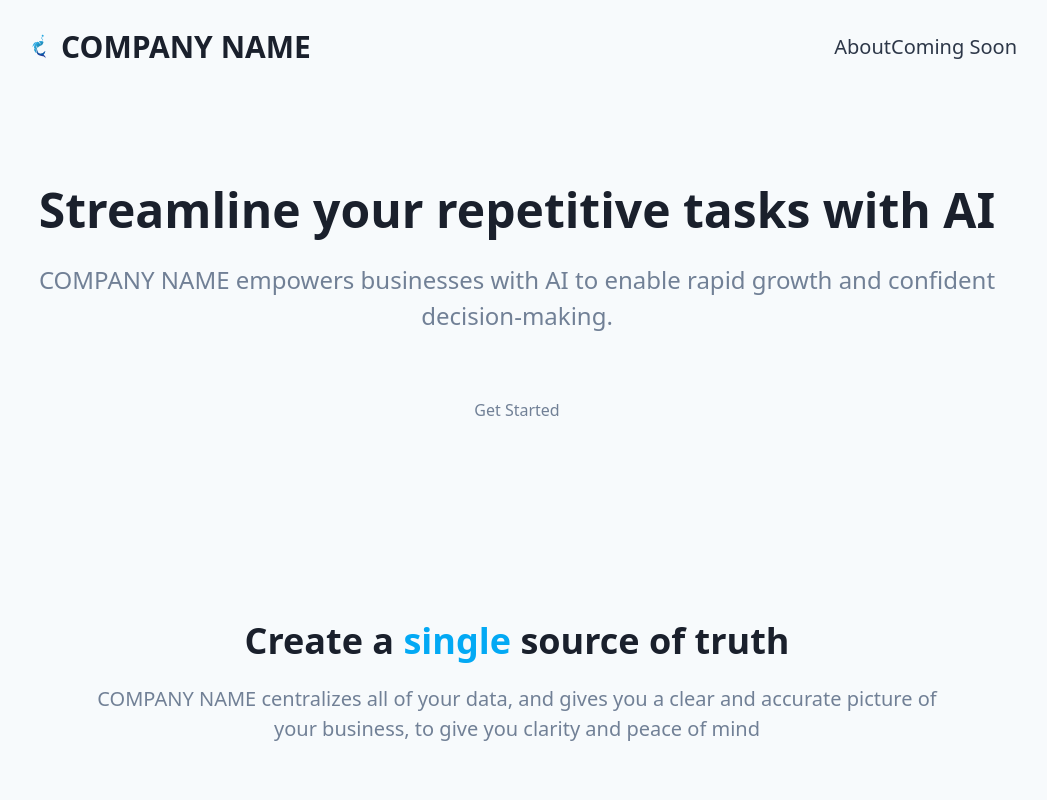
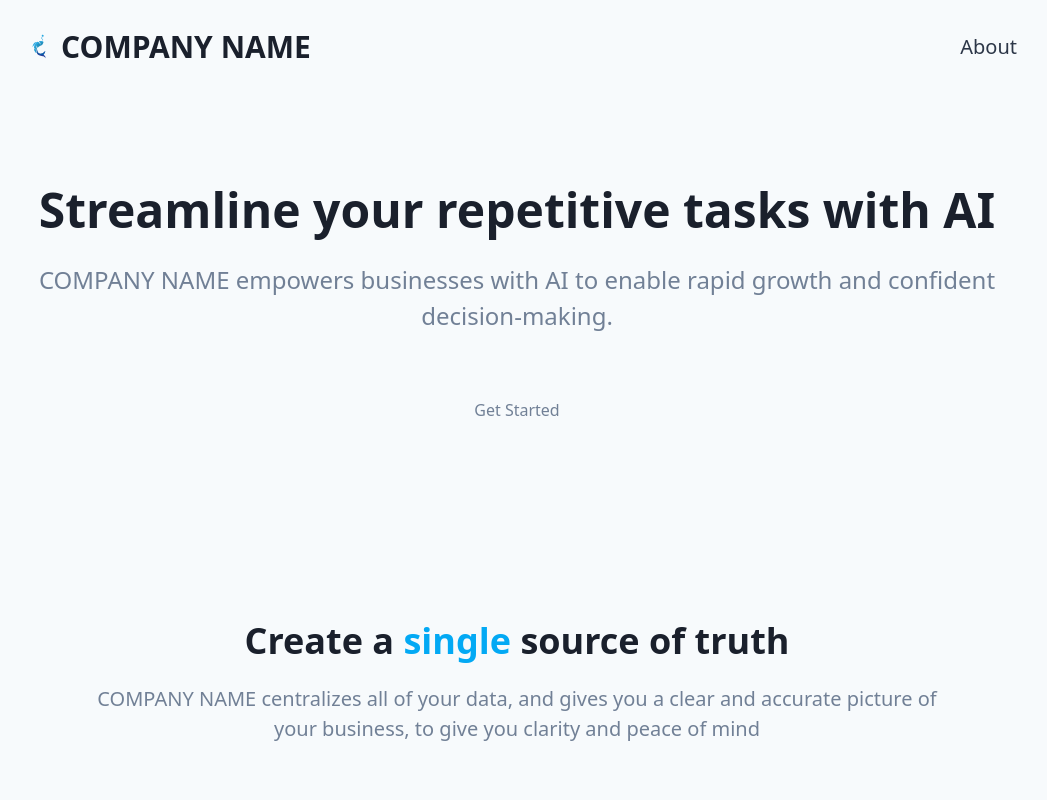
Before and after one commit to gsleh123/goldfish, a Next.js app: page / in a window 1280 px wide. Shown: the top 800 px of the page, without its empty margins (123-1170 px from the left). Built offline with nearby package versions, Linux system fonts and the light colour scheme.

Commit message:
fix: updating website

```diff
--- a/src/templates/Hero.tsx
+++ b/src/templates/Hero.tsx
@@ -21,10 +21,10 @@ const Hero = () => (
         }
         description={`${AppConfig.company_name} empowers businesses with AI to enable rapid growth and confident decision-making.`}
         button={
-          <Link href="/">
-            <a>
-              <Button xl>Get Started</Button>
-            </a>
+          <Link href="/contact-us">
+              <a>
+                <Button xl>Get Started</Button>
+              </a>
           </Link>
         }
       />
@@ -55,7 +55,7 @@ const Hero = () => (
     />
     <VerticalFeatureRow
       title="Harness growth"
-      description="Focus on what’s important to your business, and achieve new levels of  growth."
+      description="Focus on what’s important to your business, and achieve new levels of growth."
       image="/assets/images/feature3.svg"
       imageAlt="Image of Henry Sham"
     />
--- a/src/templates/NavBar.tsx
+++ b/src/templates/NavBar.tsx
@@ -14,11 +14,6 @@ const NavBar = () => (
             <a>About</a>
           </Link>
         </li>
-        <li>
-          <Link href="">
-            <a>Coming Soon</a>
-          </Link>
-        </li>
       </NavbarTwoColumns>
     </Section>
   </Background>
```
